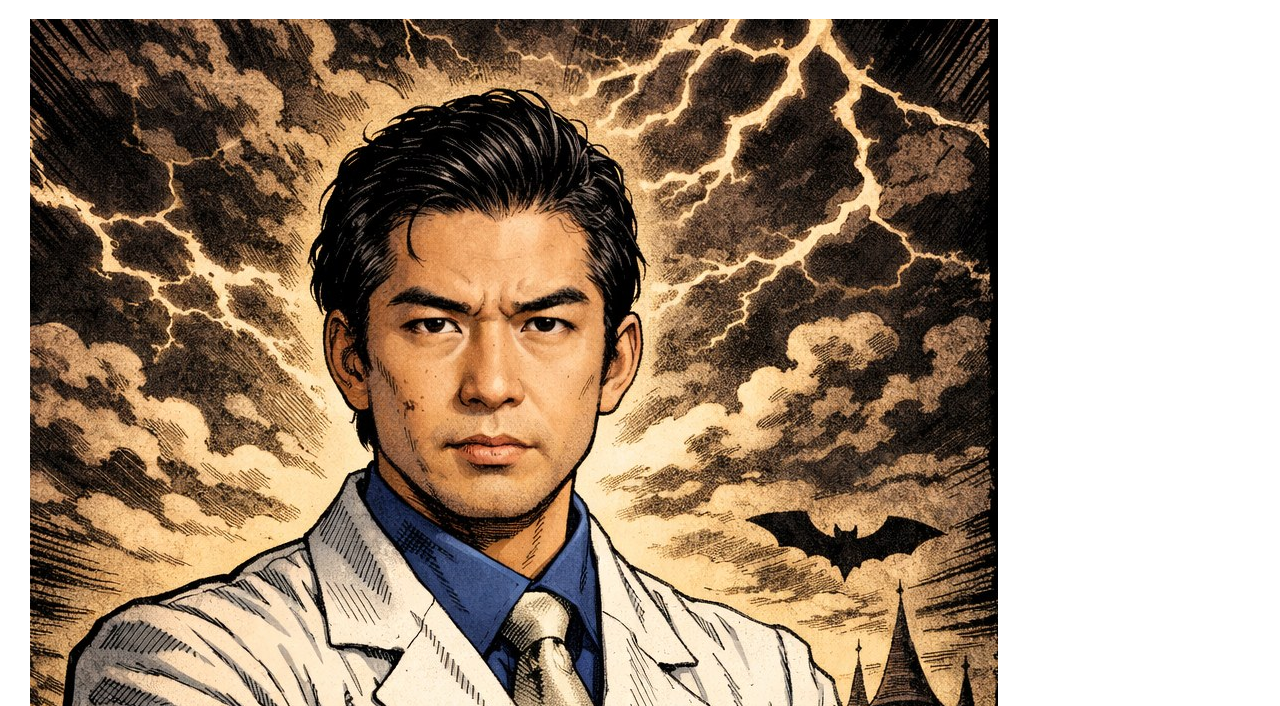
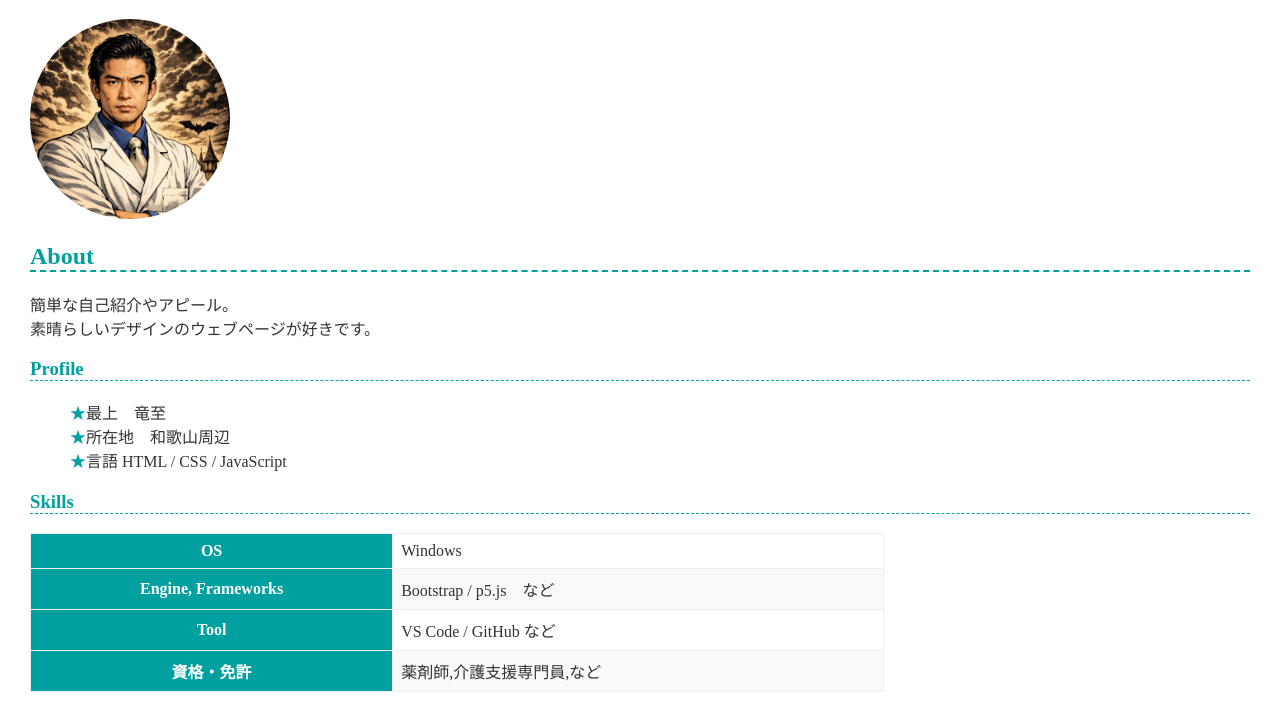
Before and after one commit to MacGyver-Ks/portfolio, a plain HTML site: page index.html in a window 1280 px wide. Shown: the part 94-800 px from the top of the page. Drawn offline with Linux system fonts and the light colour scheme.

Commit message:
画像の修正

```diff
--- a/index.html
+++ b/index.html
@@ -8,7 +8,7 @@
   </head>
   <body>
     <h1>MacGyver-Ks</h1>
-    <img src="Ryujigekiga.jpg">
+    <img src="Ryujigekiga.jpg" alt="プロフィール画像" style="width: 25%; min-width: 120px; max-width: 200px; height: auto; border-radius: 50%;">
     <h2>About</h2>
     <p>
       簡単な自己紹介やアピール。<br>
```
